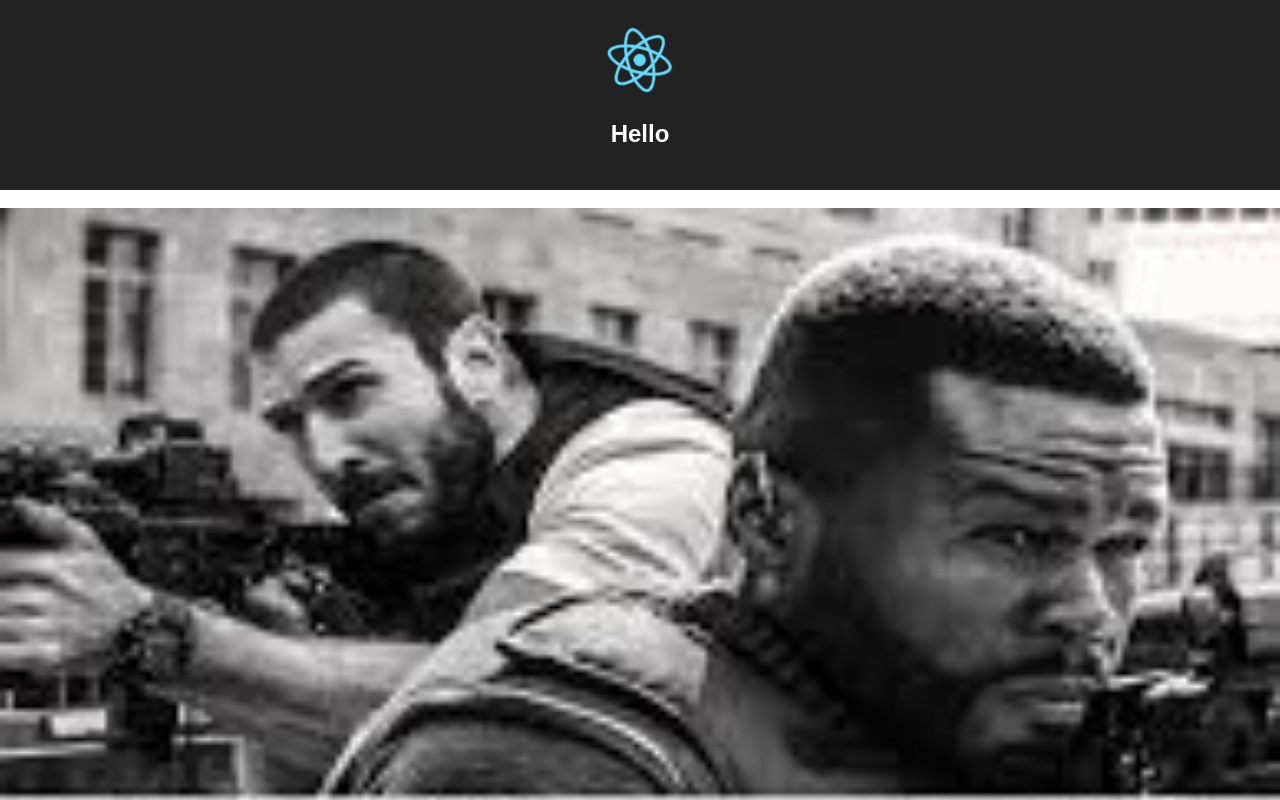
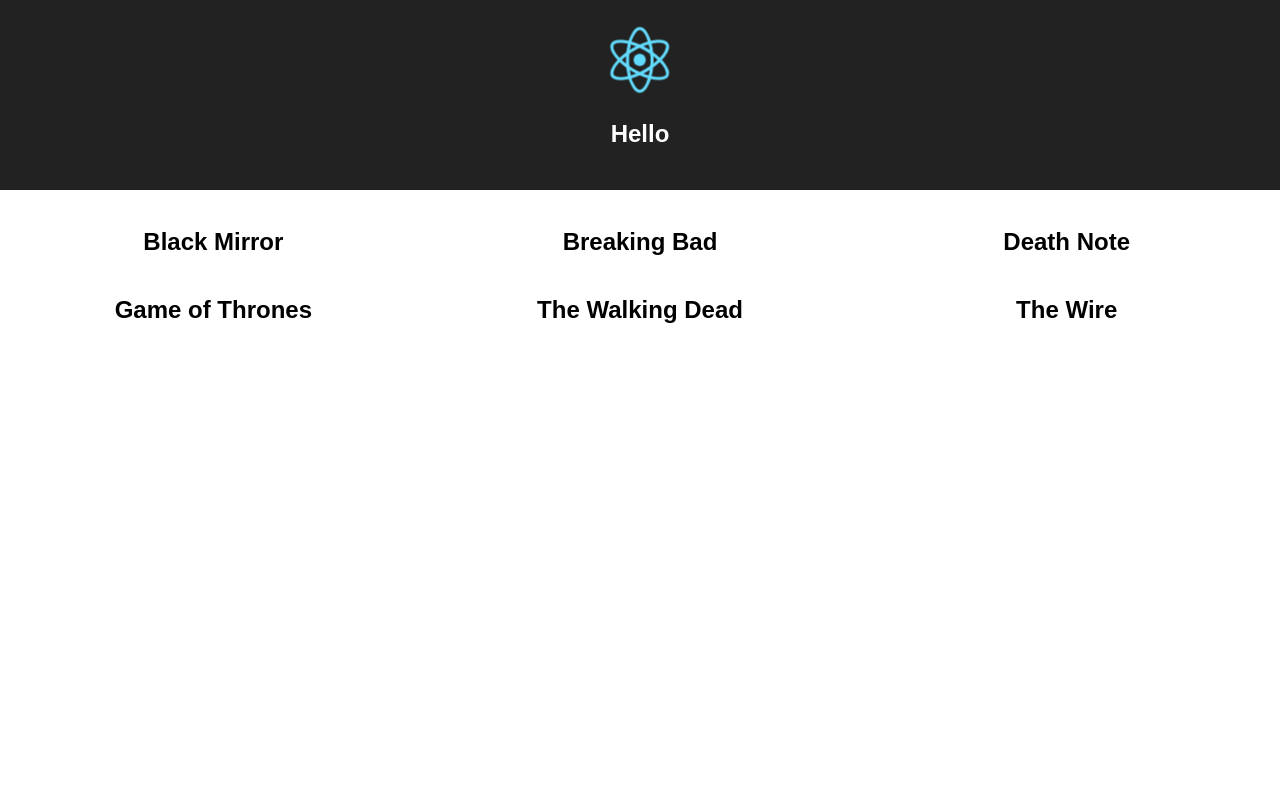
Before and after one commit to LayaHimal/kodflix, a React (Create React App) app: page / in a window 1280 px wide. Shown: the top 800 px of the page. Built offline with nearby package versions, Linux system fonts and the light colour scheme.

Commit message:
Added movie titles to the screen #3

```diff
--- a/src/App.css
+++ b/src/App.css
@@ -15,7 +15,7 @@
 }
 
 .MovieCover{
-  width: 100%;
+  width: 50%;
 }
 .App-title {
   font-size: 1.5em;
@@ -29,3 +29,10 @@
   from { transform: rotate(0deg); }
   to { transform: rotate(360deg); }
 }
+.container {
+  display: flex;
+}
+
+.item {
+  flex: 1;
+}
--- a/src/App.js
+++ b/src/App.js
@@ -14,11 +14,25 @@
         <p className="App-intro">
 
         </p>
-        <img src={moviecover} className="MovieCover"/>
+
+        <div className="container">
+
+          <div className="item"><h2>Black Mirror</h2></div>
+          <div className="item"><h2>Breaking Bad</h2></div>
+          <div className="item"><h2>Death Note</h2></div>
+
+        </div>
+        <div className="container">
+          <div className="item"><h2>Game of Thrones</h2></div>
+          <div className="item"><h2>The Walking Dead</h2></div>
+          <div className="item"><h2>The Wire</h2></div>
+
+        </div>
+
 
       </div>
     );
   }
 }
-
+//<img src={moviecover} className="MovieCover"/>
 export default App;
```
